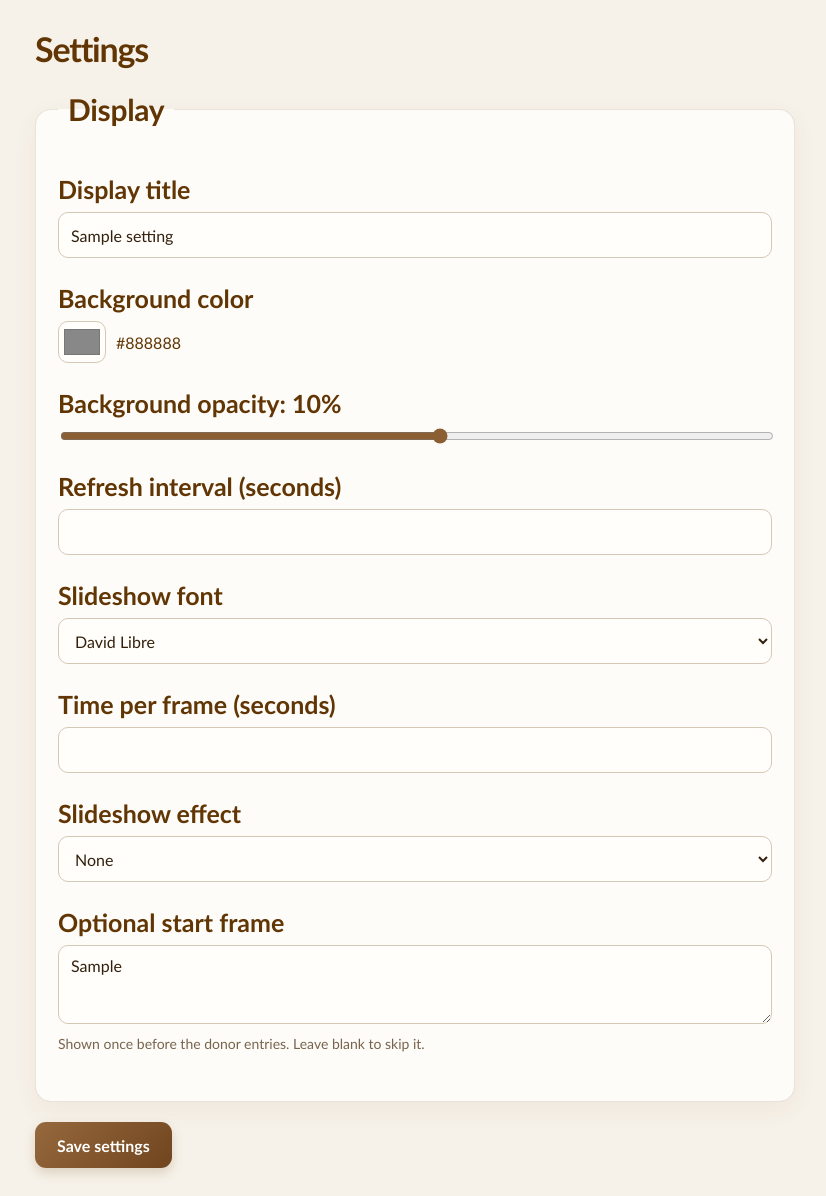
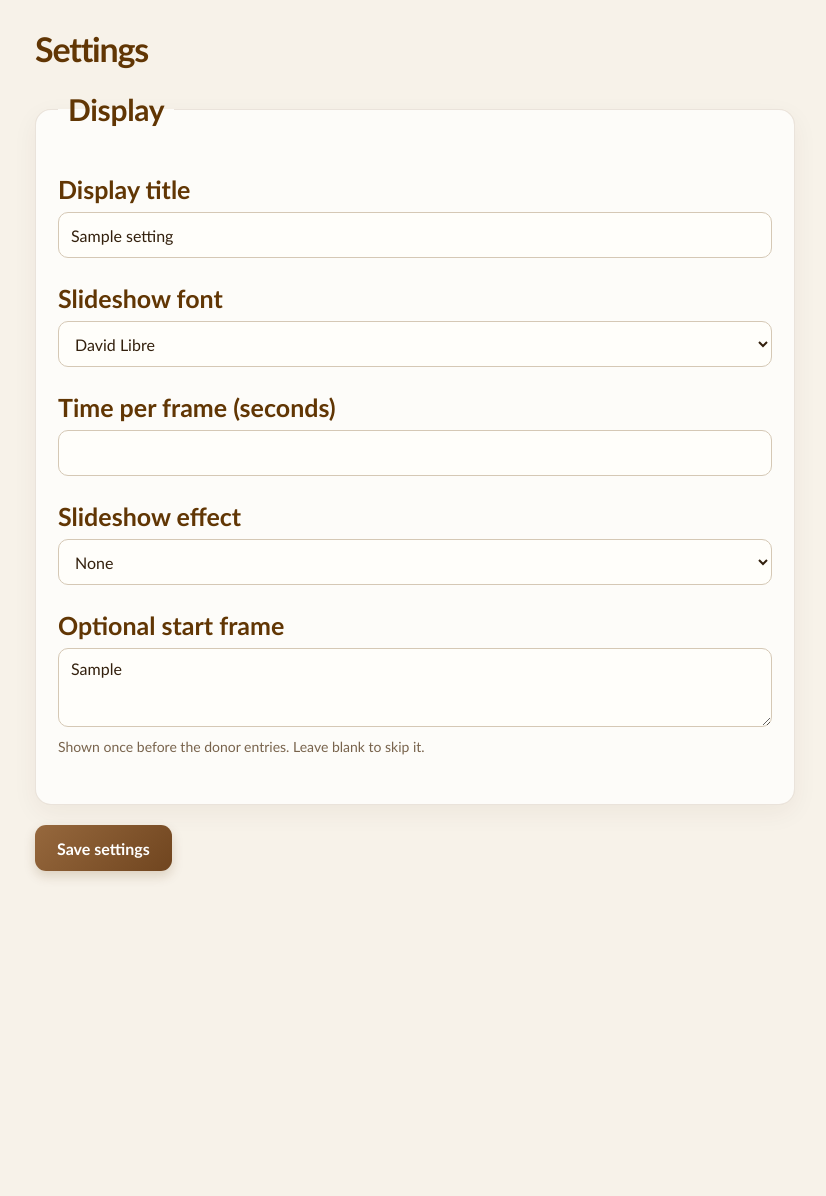
Before and after one commit to IsaacAschkenasy/BMserver.coffee, a Flask app: template templates/settings.html in a window 1280 px wide. Shown: the whole page, without its empty margins (225-1051 px from the left). After the commit the page ends 879 px from the top, so only its background shows below. Run offline with Flask 3, Linux system fonts and the light colour scheme; the template is opened without the code that fills it: most values are stand-ins (such as "Sample title", 1, 10 or a date in 2020).

Commit message:
last polishes

```diff
--- a/app.py
+++ b/app.py
@@ -25,9 +25,6 @@ SETTINGS_PATH = os.environ.get(
 def default_settings():
     return {
         "display_title": "Coffee Display",
-        "background_color": "#f4f4f4",
-        "background_opacity": 0.9,
-        "refresh_interval": 30,
         "font": "David Libre",
         "time_per_frame": 10,
         "effect": "fading",
@@ -36,6 +33,7 @@ def default_settings():
         "admin_password_hash": generate_password_hash(
             os.environ.get("ADMIN_PASS", "admin")
         ),
+        "admin_password_change_required": True,
     }
 
 def validate_settings(settings):
@@ -43,33 +41,19 @@ def validate_settings(settings):
         raise ValueError("Settings file must contain a JSON object.")
     required = {
         "display_title": str,
-        "background_color": str,
-        "background_opacity": (int, float),
-        "refresh_interval": int,
         "font": str,
         "time_per_frame": int,
         "effect": str,
         "start_frame": str,
         "admin_username": str,
         "admin_password_hash": str,
+        "admin_password_change_required": bool,
     }
     for key, expected_type in required.items():
         if not isinstance(settings.get(key), expected_type):
             raise ValueError(f"Invalid setting: {key}")
     if not settings["display_title"].strip():
         raise ValueError("Display title cannot be empty.")
-    if not re.fullmatch(r"#[0-9a-fA-F]{6}", settings["background_color"]):
-        raise ValueError("Background color must be a six-digit hex color.")
-    if (
-        isinstance(settings["background_opacity"], bool)
-        or not 0 <= settings["background_opacity"] <= 1
-    ):
-        raise ValueError("Background opacity must be between 0 and 1.")
-    if (
-        isinstance(settings["refresh_interval"], bool)
-        or not 1 <= settings["refresh_interval"] <= 3600
-    ):
-        raise ValueError("Refresh interval must be between 1 and 3600 seconds.")
     if settings["font"] not in {"David Libre", "Arial", "Georgia"}:
         raise ValueError("Font must be David Libre, Arial, or Georgia.")
     if (
@@ -127,15 +111,29 @@ def public_settings():
         key: settings[key]
         for key in (
             "display_title",
-            "background_color",
-            "background_opacity",
-            "refresh_interval",
             "font",
             "time_per_frame",
             "effect",
             "start_frame",
         )
     }
+
+def password_policy_error(password):
+    if (
+        len(password) < 10
+        or not any(character.isupper() for character in password)
+        or not any(character.islower() for character in password)
+        or not any(character.isdigit() for character in password)
+        or not any(
+            not character.isalnum() and not character.isspace()
+            for character in password
+        )
+    ):
+        return (
+            "Password must be at least 10 characters and include at least one "
+            "uppercase letter, one lowercase letter, one digit, and one special character."
+        )
+    return None
 
 ###############################################
 # Server handling
@@ -144,6 +142,26 @@ def public_settings():
 settings = load_settings()
 ADMIN_USERNAME = settings["admin_username"]
 ADMIN_PASSWORD_HASH = settings["admin_password_hash"]
+
+@app.before_request
+def enforce_password_change():
+    if (
+        not session.get("logged_in")
+        or not settings["admin_password_change_required"]
+        or not (
+            request.path == "/admin"
+            or request.path.startswith("/admin/")
+        )
+    ):
+        return None
+    if request.endpoint in {"admin_account", "save_admin_account"}:
+        return None
+    if request.method != "GET":
+        return jsonify({
+            "success": False,
+            "error": "You must change the administrator password before continuing.",
+        }), 403
+    return redirect(url_for("admin_account"))
 
 class MessageHTMLSanitizer(HTMLParser):
     allowed_tags = {"b", "strong", "i", "em", "ul", "li", "br", "p", "div"}
@@ -246,19 +264,37 @@ def get_donors():
         for donor in donors
     ]
 
+display_donor_cache = None
+
+def get_display_snapshot():
+    global display_donor_cache
+    try:
+        donors = get_donors()
+    except sqlite3.Error:
+        app.logger.exception("Could not read donor entries for display")
+        return {
+            "donors": display_donor_cache or [],
+            "connected": False,
+        }
+
+    display_donor_cache = donors
+    return {"donors": donors, "connected": True}
+
 # Public Route: Renders display layout
 @app.route('/')
 def display():
+    snapshot = get_display_snapshot()
     return render_template(
         'display.html',
-        donors=get_donors(),
+        donors=snapshot["donors"],
+        database_connected=snapshot["connected"],
         settings=public_settings(),
     )
 
 # JSON API Route: Allows the public display to refresh donor entries.
 @app.route('/api/data')
 def get_display_data():
-    response = jsonify({"donors": get_donors()})
+    response = jsonify(get_display_snapshot())
     response.headers["Cache-Control"] = "no-store"
     return response
 
@@ -272,6 +308,8 @@ def authenticate_user():
     password = request.form.get('password')
     if username == ADMIN_USERNAME and check_password_hash(ADMIN_PASSWORD_HASH, password):
         session['logged_in'] = True
+        if settings["admin_password_change_required"]:
+            return redirect(url_for('admin_account'))
         return redirect(url_for('admin'))
     else:
         return render_template('login.html', error="Invalid credentials")
@@ -295,7 +333,11 @@ def admin_settings():
 def admin_account():
     if not session.get('logged_in'):
         return redirect(url_for('login'))
-    return render_template('account.html', admin_username=ADMIN_USERNAME)
+    return render_template(
+        'account.html',
+        admin_username=ADMIN_USERNAME,
+        password_change_required=settings["admin_password_change_required"],
+    )
 
 @app.route('/admin/settings/save', methods=['POST'])
 def save_admin_settings():
@@ -308,29 +350,12 @@ def save_admin_settings():
         return jsonify({"success": False, "error": "Invalid settings payload."}), 400
 
     display_title = data.get("display_title")
-    background_color = data.get("background_color")
-    background_opacity = data.get("background_opacity")
-    refresh_interval = data.get("refresh_interval")
     font = data.get("font")
     time_per_frame = data.get("time_per_frame")
     effect = data.get("effect")
     start_frame = data.get("start_frame")
     if not isinstance(display_title, str):
         return jsonify({"success": False, "error": "Display title is required."}), 400
-    if not isinstance(background_color, str):
-        return jsonify({"success": False, "error": "Choose a valid background color."}), 400
-    if (
-        isinstance(background_opacity, bool)
-        or not isinstance(background_opacity, (int, float))
-        or not 0 <= background_opacity <= 1
-    ):
-        return jsonify({"success": False, "error": "Opacity must be between 0 and 1."}), 400
-    if (
-        isinstance(refresh_interval, bool)
-        or not isinstance(refresh_interval, int)
-        or not 1 <= refresh_interval <= 3600
-    ):
-        return jsonify({"success": False, "error": "Refresh interval must be 1–3600 seconds."}), 400
     if not isinstance(font, str) or font not in {"David Libre", "Arial", "Georgia"}:
         return jsonify({"success": False, "error": "Choose a valid font."}), 400
     if (
@@ -347,15 +372,9 @@ def save_admin_settings():
     display_title = display_title.strip()
     if not display_title or len(display_title) > 100:
         return jsonify({"success": False, "error": "Display title is required and may not exceed 100 characters."}), 400
-    if not re.fullmatch(r"#[0-9a-fA-F]{6}", background_color):
-        return jsonify({"success": False, "error": "Choose a valid background color."}), 400
-
     updated_settings = {
         **settings,
         "display_title": display_title,
-        "background_color": background_color.lower(),
-        "background_opacity": float(background_opacity),
-        "refresh_interval": refresh_interval,
         "font": font,
         "time_per_frame": time_per_frame,
         "effect": effect,
@@ -393,8 +412,12 @@ def save_admin_account():
         return jsonify({"success": False, "error": "Password is too long."}), 400
     if not check_password_hash(ADMIN_PASSWORD_HASH, current_password):
         return jsonify({"success": False, "error": "Current password is incorrect."}), 403
-    if new_password and len(new_password) < 8:
-        return jsonify({"success": False, "error": "New password must be at least 8 characters."}), 400
+    if settings["admin_password_change_required"] and not new_password:
+        return jsonify({"success": False, "error": "A new password is required before continuing."}), 400
+    if new_password:
+        policy_error = password_policy_error(new_password)
+        if policy_error:
+            return jsonify({"success": False, "error": policy_error}), 400
 
     updated_settings = {
         **settings,
@@ -403,6 +426,9 @@ def save_admin_account():
             generate_password_hash(new_password)
             if new_password
             else ADMIN_PASSWORD_HASH
+        ),
+        "admin_password_change_required": (
+            False if new_password else settings["admin_password_change_required"]
         ),
     }
     try:
@@ -414,7 +440,11 @@ def save_admin_account():
     settings = updated_settings
     ADMIN_USERNAME = settings["admin_username"]
     ADMIN_PASSWORD_HASH = settings["admin_password_hash"]
-    return jsonify({"success": True, "admin_username": ADMIN_USERNAME})
+    return jsonify({
+        "success": True,
+        "admin_username": ADMIN_USERNAME,
+        "password_change_required": settings["admin_password_change_required"],
+    })
 
 @app.route('/admin/create', methods=['POST'])
 def create_donor():
--- a/templates/settings.html
+++ b/templates/settings.html
@@ -72,24 +72,6 @@
                 border-color: #9c7045;
                 box-shadow: 0 0 0 3px rgba(139, 94, 52, 0.15);
             }
-            .color-control {
-                display: flex;
-                align-items: center;
-                gap: 10px;
-            }
-            input[type="color"] {
-                width: 48px;
-                height: 42px;
-                padding: 3px;
-                border: 1px solid #d5c8b5;
-                border-radius: 10px;
-                background: #fffefa;
-                cursor: pointer;
-            }
-            input[type="range"] {
-                width: 100%;
-                accent-color: #8b5e34;
-            }
             .hint {
                 margin: 2px 0 0;
                 color: #78634c;
@@ -159,21 +141,6 @@
                         <input id="display-title" name="display_title" type="text" value="{{ settings['display_title'] }}" required maxlength="100">
                     </div>
                     <div class="field">
-                        <label for="background-color">Background color</label>
-                        <div class="color-control">
-                            <input id="background-color" name="background_color" type="color" value="{{ settings['background_color'] }}">
-                            <output id="background-color-value" for="background-color">{{ settings['background_color'] }}</output>
-                        </div>
-                    </div>
-                    <div class="field">
-                        <label for="background-opacity">Background opacity: <output id="opacity-value">{{ (settings['background_opacity'] * 100)|round|int }}%</output></label>
-                        <input id="background-opacity" name="background_opacity" type="range" min="0.25" max="1" step="0.05" value="{{ settings['background_opacity'] }}">
-                    </div>
-                    <div class="field">
-                        <label for="refresh-interval">Refresh interval (seconds)</label>
-                        <input id="refresh-interval" name="refresh_interval" type="number" min="1" max="3600" step="1" value="{{ settings['refresh_interval'] }}" required>
-                    </div>
-                    <div class="field">
                         <label for="font">Slideshow font</label>
                         <select id="font" name="font">
                             <option value="David Libre" {% if settings['font'] == 'David Libre' %}selected{% endif %}>David Libre</option>
@@ -210,21 +177,6 @@
             const form = document.querySelector('#settings-form');
             const status = document.querySelector('#save-status');
             const saveButton = form.querySelector('button[type="submit"]');
-            const colorInput = form.elements.background_color;
-            const colorValue = document.querySelector('#background-color-value');
-            const opacityInput = form.elements.background_opacity;
-            const opacityValue = document.querySelector('#opacity-value');
-
-            // Keep the displayed color and opacity values in sync with their input controls.
-            colorInput.addEventListener('input', () => {
-                colorValue.value = colorInput.value;
-                colorValue.textContent = colorInput.value;
-            });
-            opacityInput.addEventListener('input', () => {
-                opacityValue.value = `${Math.round(Number(opacityInput.value) * 100)}%`;
-                opacityValue.textContent = opacityValue.value;
-            });
-
             // Send updated display settings to the server and show success or error feedback.
             form.addEventListener('submit', async (event) => {
                 event.preventDefault();
@@ -242,9 +194,6 @@
                         },
                         body: JSON.stringify({
                             display_title: form.elements.display_title.value,
-                            background_color: colorInput.value,
-                            background_opacity: Number(opacityInput.value),
-                            refresh_interval: Number(form.elements.refresh_interval.value),
                             font: form.elements.font.value,
                             time_per_frame: Number(form.elements.time_per_frame.value),
                             effect: form.elements.effect.value,
```
Also changed, not shown: requirements.txt (+7 -1 lines), templates/account.html (+13 -3 lines), templates/display.html (+32 -10 lines), README.md.
